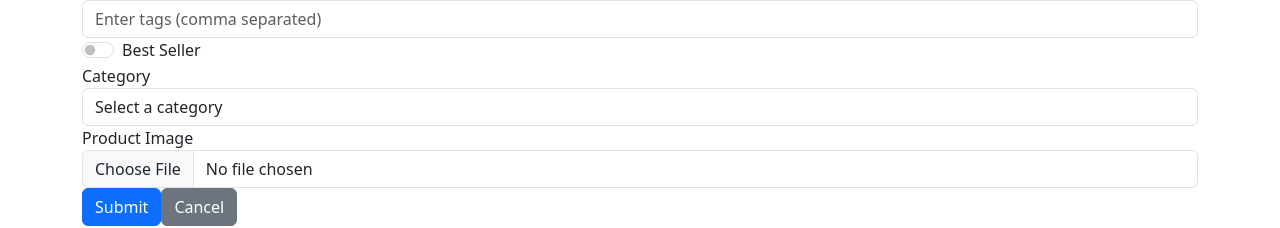
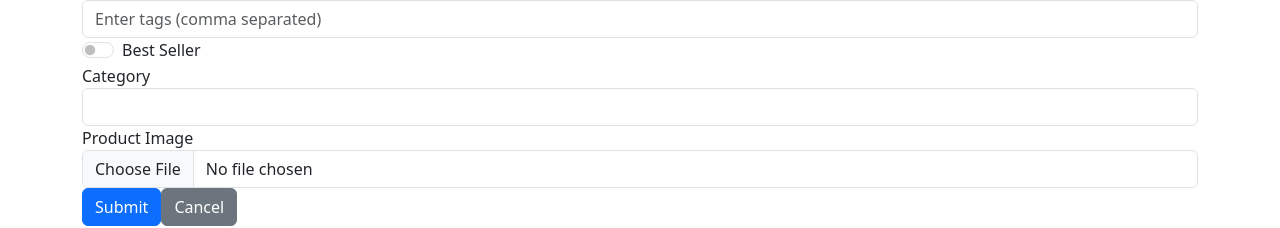
Before and after one commit to edrisjalaly/FerdowsMall, a Vue app: page /product-create in a window 1280 px wide. Shown: the part 470-698 px from the top of the page. Built offline with nearby package versions, Linux system fonts and the light colour scheme.

Commit message:
Add dropdown selection to select a options dynamic

```diff
--- /dev/null
+++ b/src/constants/appConstants.js
@@ -0,0 +1,13 @@
+export const PRODUCT_CATEGORIES = ['QUERTZ', 'MARBLE', 'QURTIZE', 'GRANITE']
+
+export const SORT_PRICE_LOW_HIGH = 'PRICE LOW HIGH'
+export const SORT_PRICE_HIGH_LOW = 'price high low'
+export const SORT_NAME_A_Z = 'sort from a to z'
+export const SORT_NAME_Z_A = 'SORT FRON Z TO A'
+
+export const SORT_OPSTIONS = [
+  SORT_PRICE_LOW_HIGH,
+  SORT_PRICE_HIGH_LOW,
+  SORT_NAME_A_Z,
+  SORT_NAME_Z_A,
+]
--- a/src/views/Product/ProductUpsert.vue
+++ b/src/views/Product/ProductUpsert.vue
@@ -1,6 +1,7 @@
 <script setup lang="ts">
 import { useRoute, useRouter } from 'vue-router';
 import { reactive, ref } from 'vue';
+import { PRODUCT_CATEGORIES } from '@/constants/appConstants';
 
 const route = useRoute();
 const loading = ref(false);
@@ -96,12 +97,9 @@ async function handleSubmit() {
             </div>
             <div class="form-group">
                 <label for="category">Category</label>
+
                 <select class="form-control" id="category" v-model="productObj.category">
-                    <option value="">Select a category</option>
-                    <option value="electronics">Electronics</option>
-                    <option value="clothing">Clothing</option>
-                    <option value="home">Home</option>
-                    <option value="books">Books</option>
+                    <option v-for="option in PRODUCT_CATEGORIES" :key="option" :value="option"> {{ option }} </option>
                 </select>
             </div>
             <div class="form-group">
```
